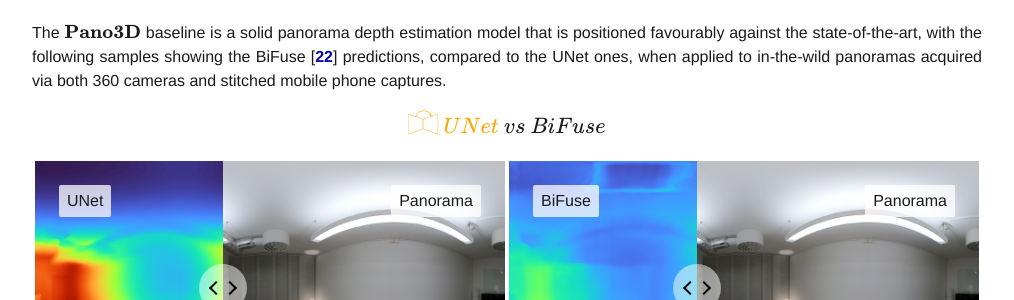
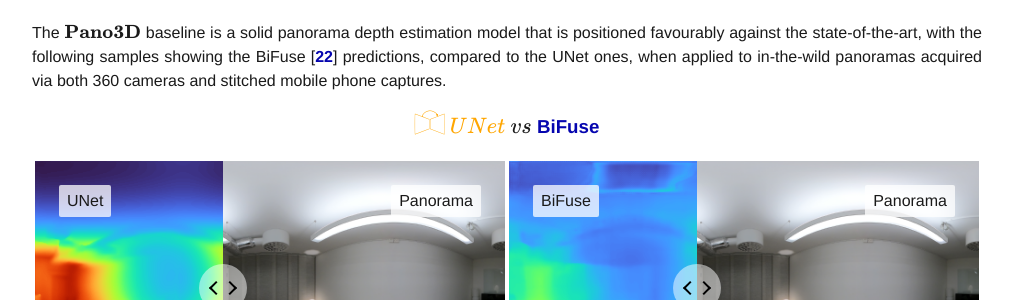
Before and after one commit to VCL3D/Pano3D, a Jekyll site: the page index.html, which Jekyll copies as it is, in a window 1280 px wide and 900 px high, scrolled down 8487 px. Shown: the part 147-447 px from the top of the window, without its empty margins (133-1147 px from the left). Built offline with Jekyll 4.4.1, drawn with Linux system fonts in a browser that asks for light colours; some web fonts are replaced; formulas are drawn with MathJax 3; a style sheet for code colours, icons or effects is not loaded.

Commit message:
Update index.html

```diff
--- a/index.html
+++ b/index.html
@@ -722,7 +722,7 @@
                    </p>
 
                    <h3 align="center"><span class="icon-unet"></span>
-                                \(\color{#FFA600}{UNet}\) \(vs\) \({BiFuse}\)</h3>
+                                \(\color{#FFA600}{UNet}\) \(vs\) <a href="https://github.com/Yeh-yu-hsuan/BiFuse">BiFuse</a></h3>
                    <table>
                     <tr>
                         <td>
```
